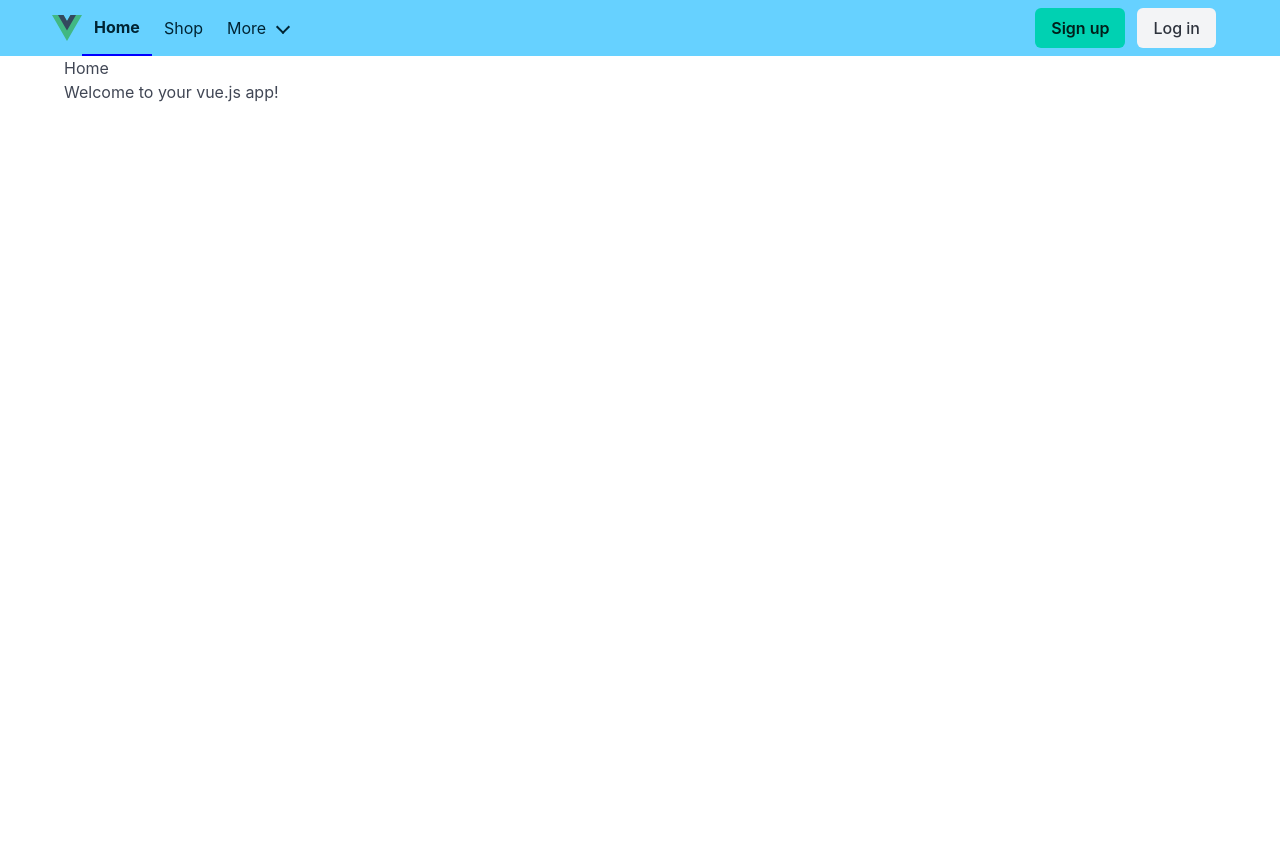
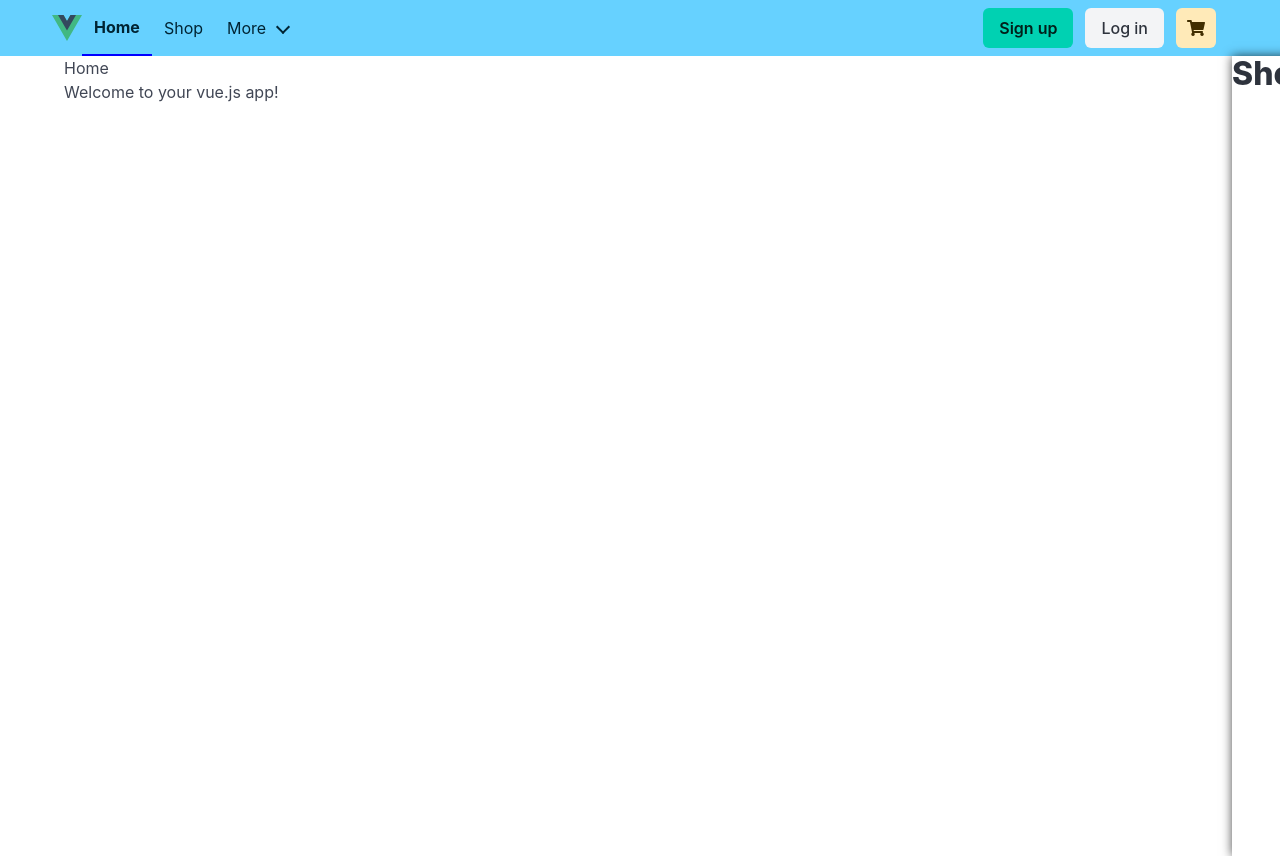
Before and after one commit to latiwagner/fall2024, a Vue app in the folder Client/: page / in a window 1280 px wide. Built offline with nearby package versions, Linux system fonts and the light colour scheme.

Commit message:
flyout panel started

```diff
--- /dev/null
+++ b/Client/src/components/FlyoutPanel.vue
@@ -0,0 +1,30 @@
+<script setup lang="ts">
+const props = defineProps<{
+  isOpen: boolean
+}>()
+</script>
+
+<template>
+  <div class="flyout" :class="{ isOpen }">
+    <slot />
+  </div>
+</template>
+
+<style scoped>
+.flyout {
+  position: fixed;
+  top: 56px;
+  right: 0;
+  bottom: 0;
+  width: 20rem;
+  height: 100%;
+  background-color: #fff;
+  box-shadow: 0 0 10px rgba(0, 0, 0, 0.7);
+  z-index: 1000;
+  transform: translateX(85%);
+}
+.flyout:hover,
+.flyout.isOpen {
+  transform: translateX(0);
+}
+</style>
--- a/Client/src/components/NavBar.vue
+++ b/Client/src/components/NavBar.vue
@@ -1,8 +1,10 @@
 <script setup lang="ts">
 import { ref } from 'vue'
 import { RouterLink } from 'vue-router'
+import FlyoutPanel from './FlyoutPanel.vue'
 
 const isOpen = ref(false)
+const isCartOpen = ref(false)
 </script>
 
 <template>
@@ -51,12 +53,24 @@ const isOpen = ref(false)
                 <strong>Sign up</strong>
               </a>
               <a class="button is-light"> Log in </a>
+              <button
+                class="button is-warning is-light is-active"
+                :class="{ 'is-focused': isCartOpen }"
+                @click="isCartOpen = !isCartOpen"
+              >
+                <span class="icon">
+                  <i class="fas fa-shopping-cart"></i>
+                </span>
+              </button>
             </div>
           </div>
         </div>
       </div>
     </div>
   </nav>
+  <FlyoutPanel :is-open="isCartOpen">
+    <h1 class="title">Shopping Cart</h1>
+  </FlyoutPanel>
 </template>
 
 <style scoped>
```
